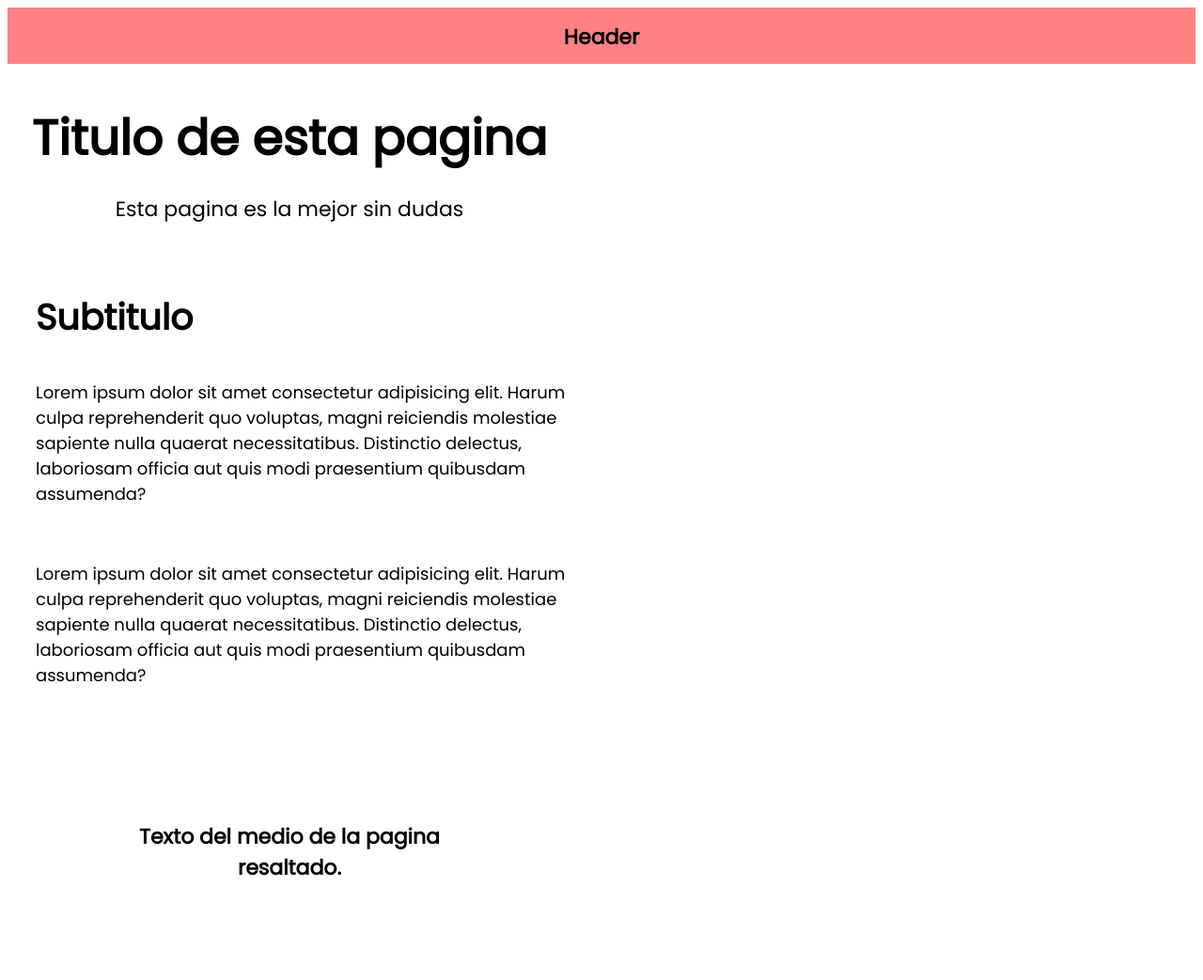
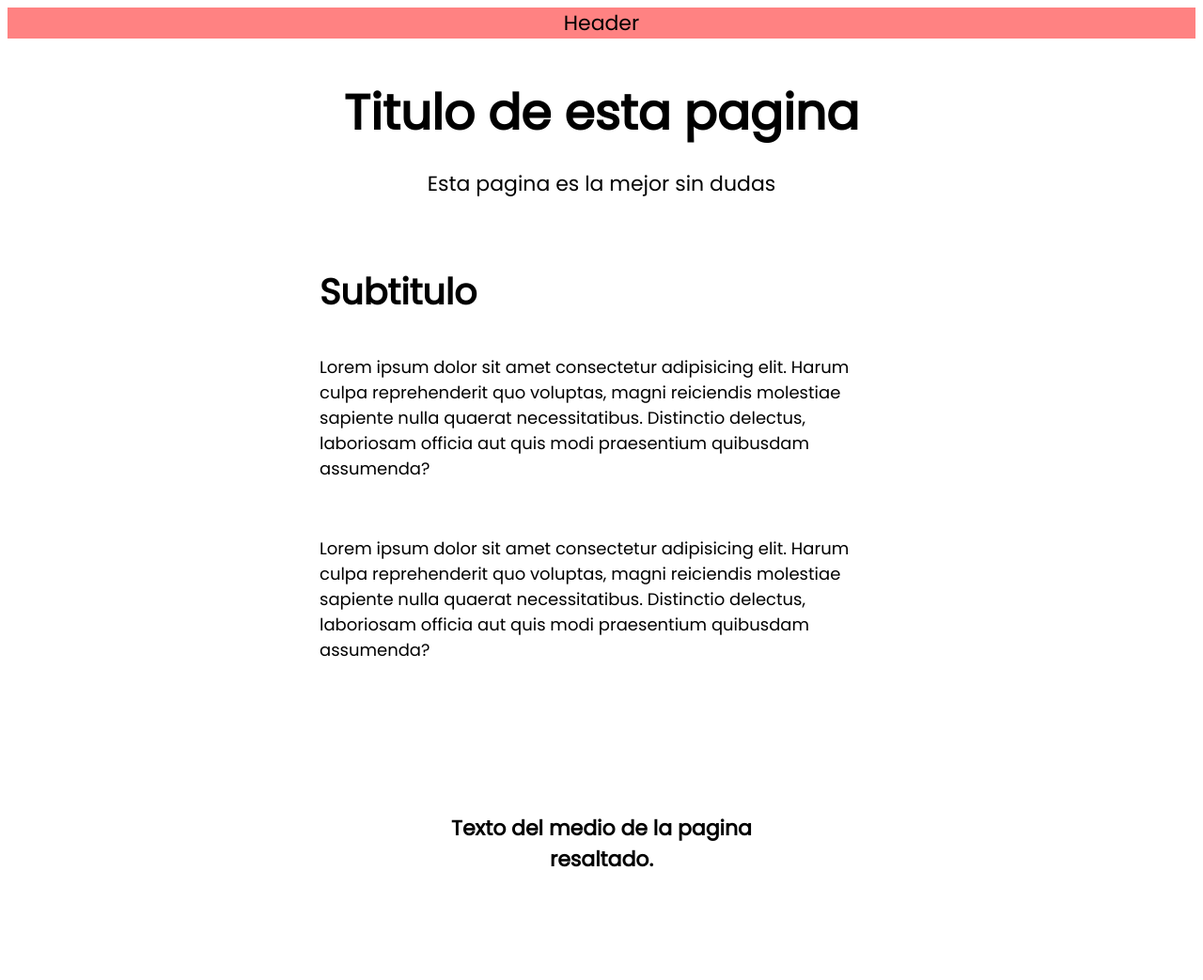
Before and after one commit to seba-pitra/apx-mod-5, a website built with Parcel: page custom-elements/src/index.html in a window 1280 px wide. Shown: the top 1043 px of the page at 94% size. Built offline with nearby package versions, Linux system fonts and the light colour scheme.

Commit message:
fix(index.ts,form,header): simplified code

```diff
--- a/custom-elements/src/components/form/form.ts
+++ b/custom-elements/src/components/form/form.ts
@@ -7,7 +7,7 @@ export function init() {
         render() {
             let style = document.createElement("style");
             style.textContent = `
-            .form-container {
+           .form-container {
                 max-width: 600px;
                 padding: 0 30px;
                 display: flex;
@@ -44,26 +44,26 @@ export function init() {
             }`;
 
             let shadow = this.attachShadow({ mode: "open" })
+            let label = this.getAttribute("label");
 
             let formContainer = document.createElement("div");
-            let label = document.createElement("label");
-            let input = document.createElement("input");
+            formContainer.classList.add("form-container");
+
+            formContainer.innerHTML = `
+            <div class="root">
+               <label class="label">${label}</label>
+               <input class="input" type="text" placeholder="Ingrese su ${label}">
+            </div>`
+
             let firstButton = document.createElement("button");
             let secondButton = document.createElement("button");
 
-            formContainer.classList.add("form-container");
-            label.classList.add("label");
-            input.classList.add("input");
             firstButton.classList.add("first-button");
             secondButton.classList.add("second-button");
 
-            label.textContent = "Nombre";
-            input.placeholder = "Ingresá tu nombre"
             firstButton.textContent = "Enviar";
             secondButton.textContent = "Volver";
 
-            formContainer.appendChild(label);
-            formContainer.appendChild(input);
             formContainer.appendChild(firstButton);
             formContainer.appendChild(secondButton);
 
--- a/custom-elements/src/components/header/header.ts
+++ b/custom-elements/src/components/header/header.ts
@@ -5,37 +5,14 @@ export function init() {
             this.render();
         }
         render() {
-            let style = document.createElement("style");
-            style.textContent = `
-            .header {
-                height: 60px;
-                width: 100%;
-                background-color: #FF8282;
-            }
-            .header-text {
-                font-family: 'Poppins', sans serif;
-                font-size: 22px;
-                font-weight: bold;
-                text-align: center;
-                padding: 15px 0;
-                margin: 0;
-                color: #000;
-            }`
-
-            let shadow = this.attachShadow({ mode: "open" })
-
-            let header = document.createElement("header");
-            let p = document.createElement("p");
-
-            header.classList.add("header");
-            p.classList.add("header-text");
-
-            p.textContent = "Header";
-
-            header.appendChild(p)
-
-            shadow.appendChild(style);
-            shadow.appendChild(header)
+            this.innerText = "Header";
+            this.style.height ="60px;"
+            this.style.backgroundColor = "#FF8282";
+            this.style.fontSize = "22px";
+            this.style.fontFamily = "'Poppins', sans-serif"
+            this.style.display = "flex";
+            this.style.justifyContent = "center";
+            this.style.alignItems = "center";
         }
     }
     customElements.define("header-el", Header)
--- a/custom-elements/src/index.html
+++ b/custom-elements/src/index.html
@@ -15,13 +15,7 @@
 <body>
     <div class="root">
         <header-el></header-el>
-        <container-el>
-            <title-el></title-el>
-            <subtitle-el></subtitle-el>
-            <text-el></text-el>
-            <subtitle-el></subtitle-el>
-            <form-el></form-el>
-        </container-el>
+        <container-el></container-el>
         <footer-el></footer-el>
     </div>
 </body>
--- a/custom-elements/src/index.ts
+++ b/custom-elements/src/index.ts
@@ -5,37 +5,45 @@ import { init as headerComp } from "./components/header/header";
 import { init as formComp} from "./components/form/form";
 import { init as footerComp} from "./components/footer/footer";
 
-// function initContainerComp() {
-//     class Container extends HTMLElement {
-//         constructor() {
-//             super();
-//             this.render();
-//         }
-//         render() {
-//             let style = document.createElement("style");
-//             style.textContent = `
-//             .container {
-//                 display: flex;
-//                 flex-direction: column;
-//                 align-items: center;
-//             }`;
+function initContainerComp() {
+    class Container extends HTMLElement {
+        constructor() {
+            super();
+            this.render();
+        }
+        render() {
+            let style = document.createElement("style");
+            style.textContent = `
+            .container {
+                display: flex;
+                flex-direction: column;
+                align-items: center;
+            }`;
 
-//             let shadow = this.attachShadow({ mode: "open" });
+            let shadow = this.attachShadow({ mode: "open" });
 
-//             let container = document.createElement("div");
+            let container = document.createElement("div");
+            container.innerHTML = `
+            <title-el></title-el>
+            <subtitle-el></subtitle-el>
+            <text-el></text-el>
+            <subtitle-el></subtitle-el>
+            <div>
+                <form-el label="Nombre"></form-el>
+            </div>`
 
-//             container.classList.add("container");
+            container.classList.add("container");
 
-//             shadow.appendChild(style);
-//             shadow.appendChild(container)
-//         }
-//     }
-//     customElements.define("container-el", Container)
-// }
+            shadow.appendChild(style);
+            shadow.appendChild(container)
+        }
+    }
+    customElements.define("container-el", Container)
+}
 
 (function main() {
 
-    // initContainerComp();
+    initContainerComp();
     titleComp();
     subtitleComp();
     mediumTextComp();
```
Also changed, not shown: custom-elements/dist/index.html, 2 other files.
